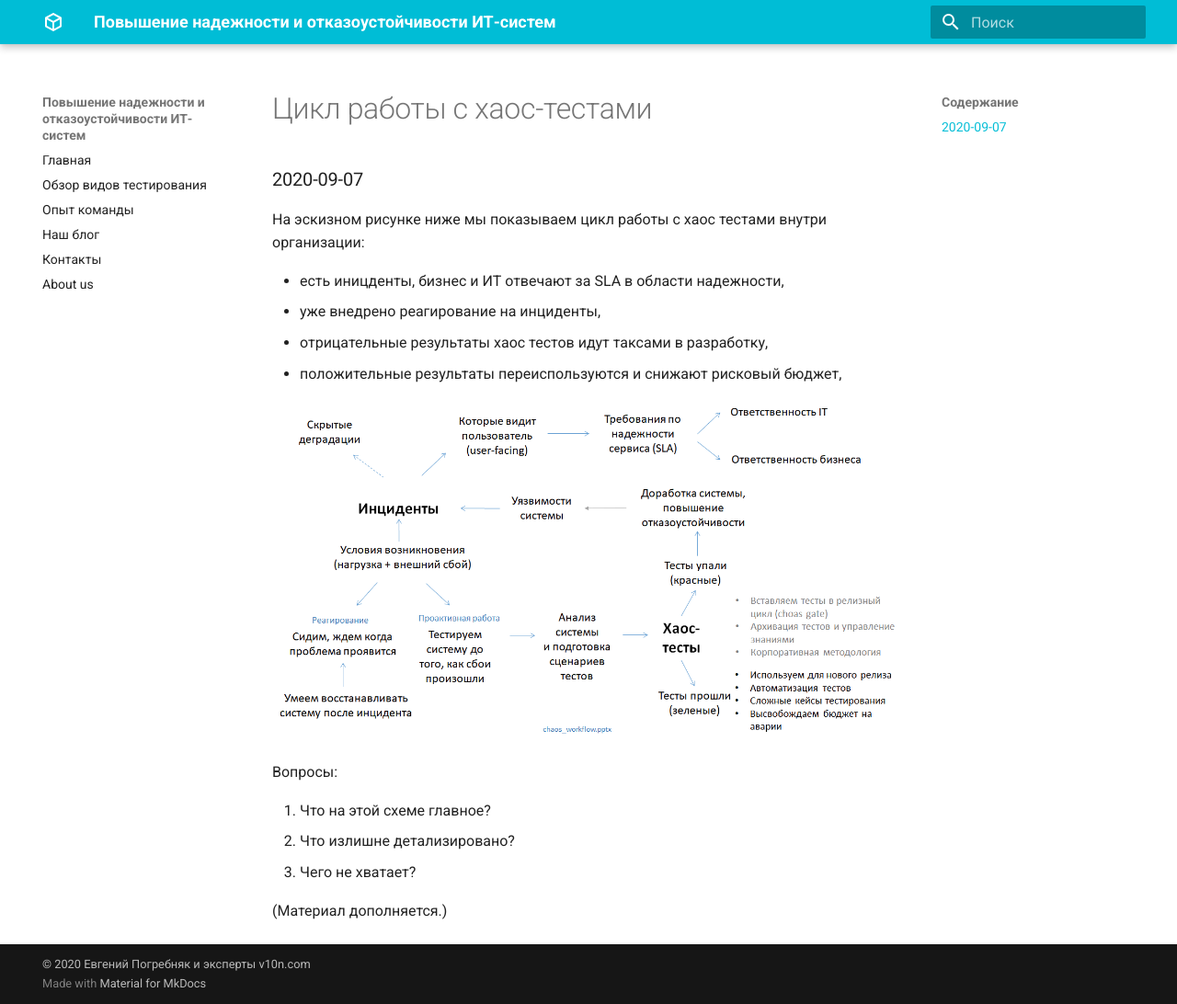
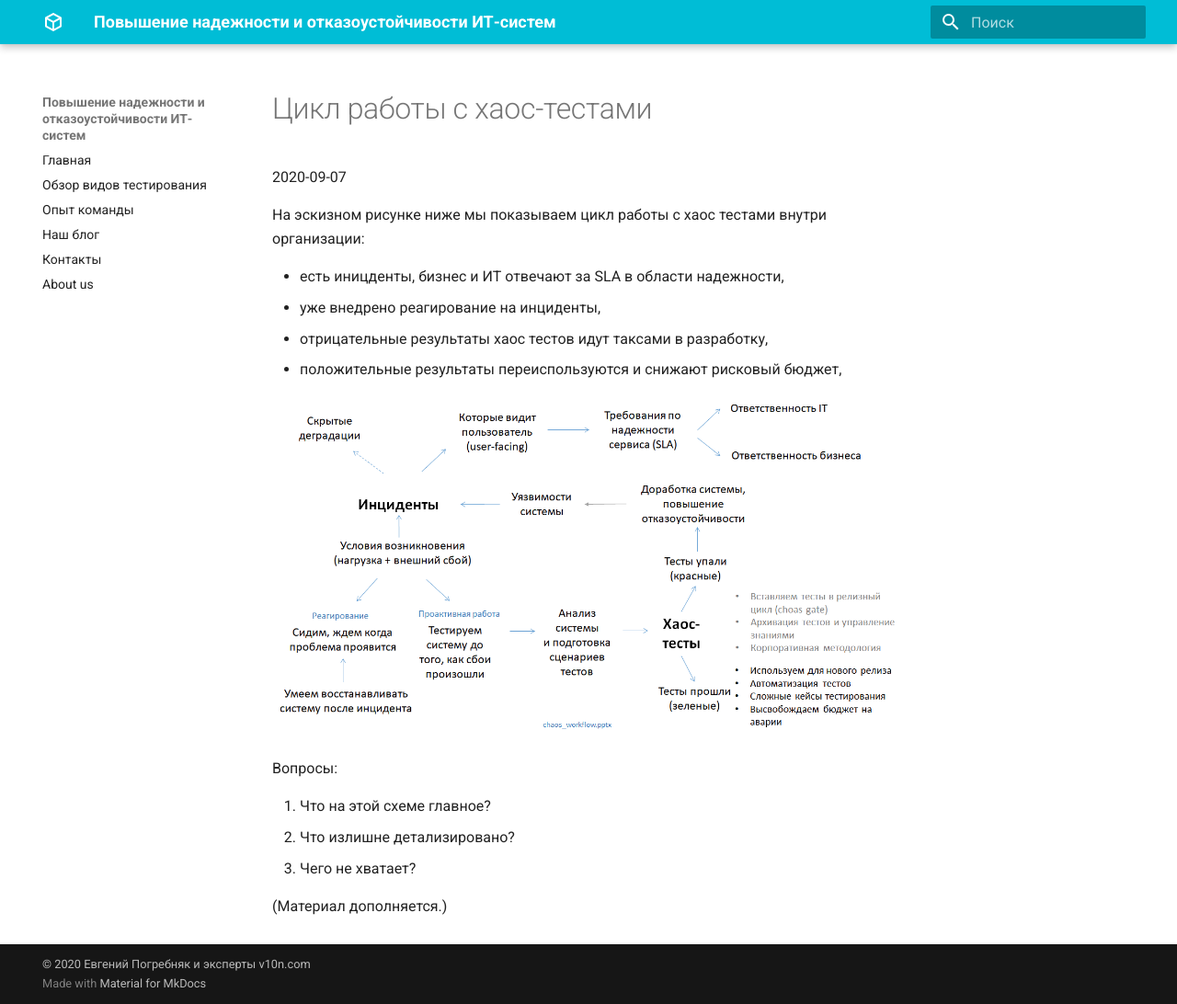
Before and after one commit to epogrebnyak/mkdocs-actionable, an MkDocs documentation site: the page built from docs/blog/workflow.md, in a window 1280 px wide and 1092 px high. Shown: the whole window at 92% size. Built offline with MkDocs 1.6.1 and Material for MkDocs 9.7.7, drawn with Linux system fonts in a browser that asks for light colours.

Commit message:
Update workflow.md

```diff
--- a/docs/blog/workflow.md
+++ b/docs/blog/workflow.md
@@ -1,6 +1,6 @@
 # Цикл работы с хаос-тестами
 
-### 2020-09-07
+2020-09-07
 
 На эскизном рисунке ниже мы показываем цикл работы с хаос тестами
 внутри организации:
@@ -10,7 +10,7 @@
 - отрицательные результаты хаос тестов идут таксами в разработку,
 - положительные результаты переиспользуются и снижают рисковый бюджет,
 
-![](/images/workflow.png)
+![](../images/workflow.png)
 
 Вопросы:
 
```
